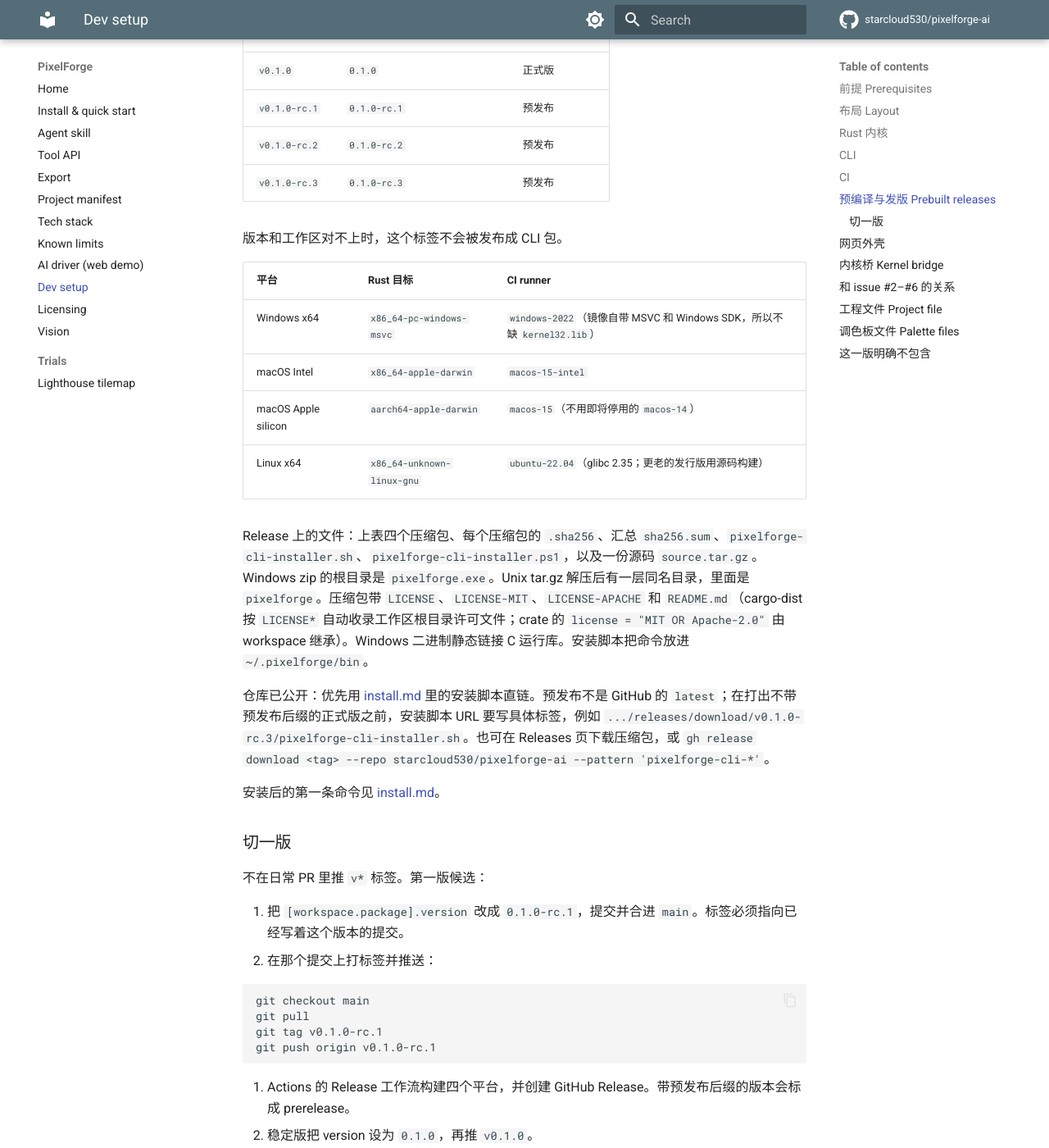
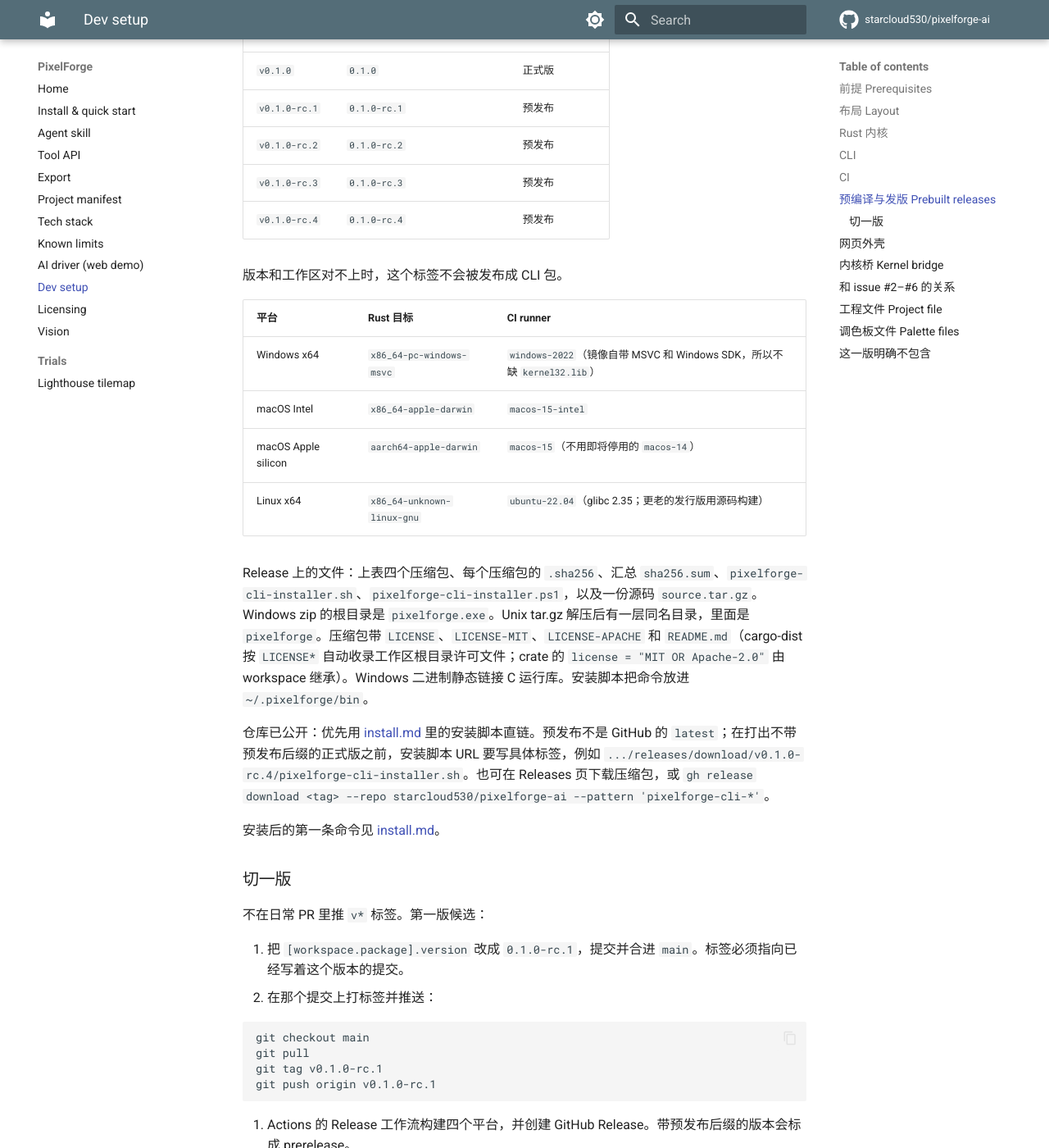
Before and after one commit to starcloud530/pixelforge-ai, an MkDocs documentation site: the page built from docs/dev-setup.md, in a window 1280 px wide and 1400 px high, scrolled down 6768 px. Shown: the whole window at 82% size. Built offline with MkDocs 1.6.1 and Material for MkDocs 9.7.7, drawn with Linux system fonts in a browser that asks for light colours; comment, search, counter and statistics services are not loaded; some of the changed text lies outside the part shown.

Commit message:
chore: bump to 0.1.0-rc.4 for a new prerelease (#154)
Prepare a fresh cargo-dist prerelease cut. Tagging v0.1.0-rc.4 happens
after this lands on main; this commit only aligns the package version
and the current-tag install references.

Co-authored-by: babylion <249539735+starcloud530@users.noreply.github.com>

```diff
--- a/Cargo.toml
+++ b/Cargo.toml
@@ -8,9 +8,9 @@ members = [
 
 [workspace.package]
 edition = "2021"
-# A release tag is `v` plus this string (`v0.1.0`, or `v0.1.0-rc.3` after
+# A release tag is `v` plus this string (`v0.1.0`, or `v0.1.0-rc.4` after
 # this field is set to that). Every crate inherits it. See docs/dev-setup.md.
-version = "0.1.0-rc.3"
+version = "0.1.0-rc.4"
 license = "MIT OR Apache-2.0"
 publish = false
 
--- a/docs/dev-setup.md
+++ b/docs/dev-setup.md
@@ -150,6 +150,7 @@ Pull request 上只跑 `dist plan`，把计划上传为 Actions artifact `artifa
 | `v0.1.0-rc.1` | `0.1.0-rc.1` | 预发布 |
 | `v0.1.0-rc.2` | `0.1.0-rc.2` | 预发布 |
 | `v0.1.0-rc.3` | `0.1.0-rc.3` | 预发布 |
+| `v0.1.0-rc.4` | `0.1.0-rc.4` | 预发布 |
 
 版本和工作区对不上时，这个标签不会被发布成 CLI 包。
 
@@ -162,7 +163,7 @@ Pull request 上只跑 `dist plan`，把计划上传为 Actions artifact `artifa
 
 Release 上的文件：上表四个压缩包、每个压缩包的 `.sha256`、汇总 `sha256.sum`、`pixelforge-cli-installer.sh`、`pixelforge-cli-installer.ps1`，以及一份源码 `source.tar.gz`。Windows zip 的根目录是 `pixelforge.exe`。Unix tar.gz 解压后有一层同名目录，里面是 `pixelforge`。压缩包带 `LICENSE`、`LICENSE-MIT`、`LICENSE-APACHE` 和 `README.md`（cargo-dist 按 `LICENSE*` 自动收录工作区根目录许可文件；crate 的 `license = "MIT OR Apache-2.0"` 由 workspace 继承）。Windows 二进制静态链接 C 运行库。安装脚本把命令放进 `~/.pixelforge/bin`。
 
-仓库已公开：优先用 [install.md](install.md) 里的安装脚本直链。预发布不是 GitHub 的 `latest`；在打出不带预发布后缀的正式版之前，安装脚本 URL 要写具体标签，例如 `.../releases/download/v0.1.0-rc.3/pixelforge-cli-installer.sh`。也可在 Releases 页下载压缩包，或 `gh release download <tag> --repo starcloud530/pixelforge-ai --pattern 'pixelforge-cli-*'`。
+仓库已公开：优先用 [install.md](install.md) 里的安装脚本直链。预发布不是 GitHub 的 `latest`；在打出不带预发布后缀的正式版之前，安装脚本 URL 要写具体标签，例如 `.../releases/download/v0.1.0-rc.4/pixelforge-cli-installer.sh`。也可在 Releases 页下载压缩包，或 `gh release download <tag> --repo starcloud530/pixelforge-ai --pattern 'pixelforge-cli-*'`。
 
 安装后的第一条命令见 [install.md](install.md)。
 
@@ -193,7 +194,7 @@ git push origin v0.1.0-rc.1
 
 *The Release contains the four archives, a `.sha256` next to each, `sha256.sum`, `pixelforge-cli-installer.sh`, `pixelforge-cli-installer.ps1`, and `source.tar.gz`. The Windows zip has `pixelforge.exe` at its root. A Unix tarball has one top directory and `pixelforge` inside it. Archives include `LICENSE`, `LICENSE-MIT`, `LICENSE-APACHE`, and `README.md` (cargo-dist auto-includes workspace-root `LICENSE*` files; crate `license = "MIT OR Apache-2.0"` is inherited from the workspace). The Windows binary links the C runtime statically. The installer scripts place the command in `~/.pixelforge/bin`.*
 
-*The repository is public: prefer the installer URLs in [install.md](install.md). A prerelease is not GitHub `latest`; until a stable tag exists, the installer URL must name the tag, for example `.../releases/download/v0.1.0-rc.3/pixelforge-cli-installer.sh`. Archives on the Releases page and `gh release download` remain valid.*
+*The repository is public: prefer the installer URLs in [install.md](install.md). A prerelease is not GitHub `latest`; until a stable tag exists, the installer URL must name the tag, for example `.../releases/download/v0.1.0-rc.4/pixelforge-cli-installer.sh`. Archives on the Releases page and `gh release download` remain valid.*
 
 *The first commands after install are in [install.md](install.md). Do not push a `v*` tag from an ordinary PR. For the first candidate, set `[workspace.package].version` to `0.1.0-rc.1`, merge that commit to `main`, tag that commit `v0.1.0-rc.1`, and push the tag. The Release workflow then builds the four platforms and opens a GitHub Release marked prerelease. A stable cut sets the version to `0.1.0` and pushes `v0.1.0`.*
 
```
Also changed, not shown: README.md (+6 -6 lines), README.zh_CN.md (+6 -6 lines), docs/index.md (+2 -2 lines), docs/install.md (+5 -5 lines), 4 other files.
